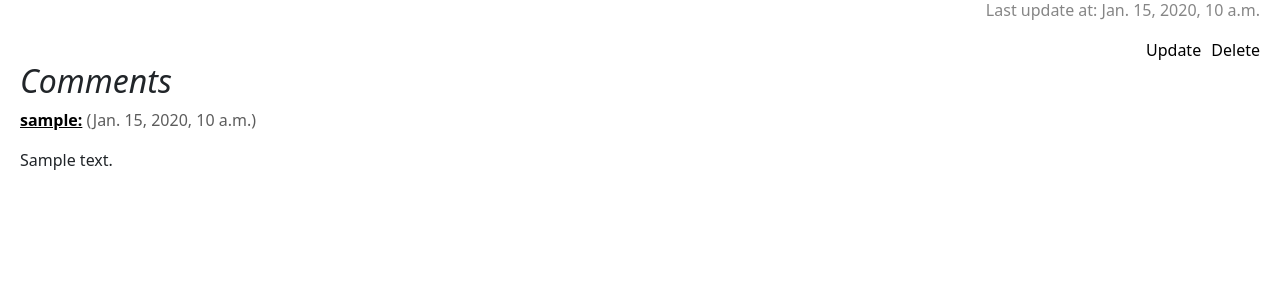
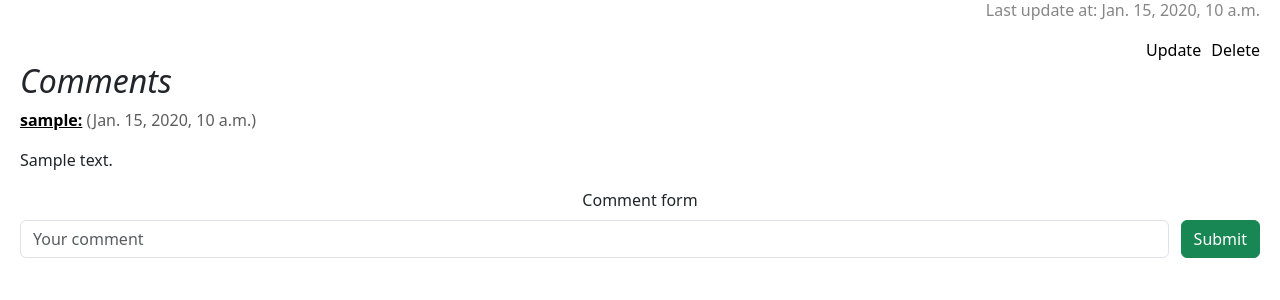
Before and after one commit to bvddw/a_level_django, a Django app: a page that uses posts/postsapp/templates/one_article.html in a window 1280 px wide. Shown: the part 335-635 px from the top of the page. Run offline with Django 4.2, Linux system fonts and the light colour scheme; tables that the repository leaves empty hold one stand-in row (values such as "Sample post").

Commit message:
form for comments added on article page

```diff
--- a/posts/postsapp/templates/one_article.html
+++ b/posts/postsapp/templates/one_article.html
@@ -33,6 +33,15 @@
       <p>{{ comment.message }}</p>
     </div>
   {% endfor %}
+    <form id="articleForm" class="has-validation">
+        <div style="text-align: center">
+          <label for="comment" class="form-label" style="text-align: center">Comment form</label>
+          <div style="display: flex; align-items: center; justify-content: center">
+            <input type="text" name="comment" id="comment" class="form-control" placeholder="Your comment">
+            <button class="btn btn-success" style="margin-left: 12px">Submit</button>
+          </div>
+        </div>
+      </form>
   </div>
 
 {% endblock %}
```
